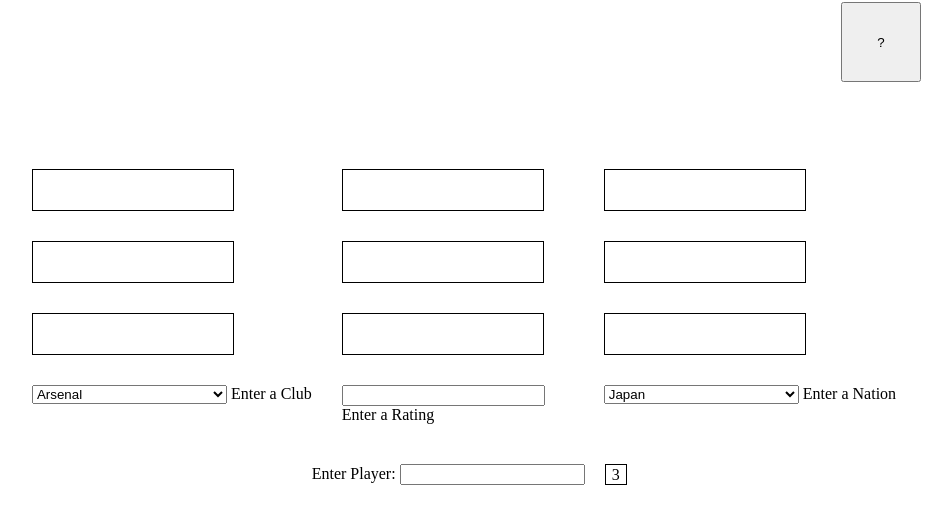
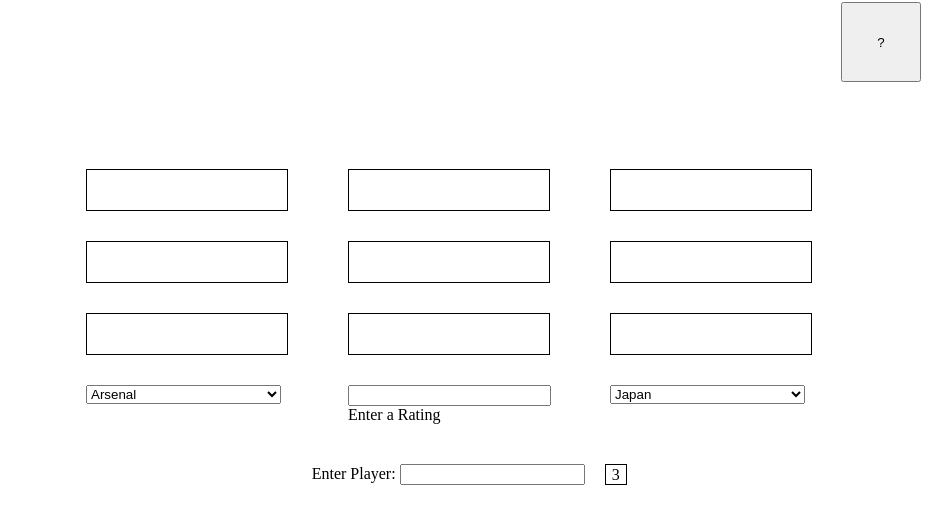
Before and after one commit to Blaise-Skoletsky/Software_Engineering_Project, a website: page public/page.html in a window 1280 px wide. Shown: the part 78-602 px from the top of the page, without its empty margins (231-1183 px from the left). Drawn offline with nearby package versions, Linux system fonts and the light colour scheme; no server answers.

Commit message:
removed some tags, finished things up looking good!

```diff
--- a/public/page.html
+++ b/public/page.html
@@ -39,7 +39,7 @@
                         <div class="input-area">
                             <select id="club-bar"></select>
 
-                            <label for="club-bar" class="labell">Enter a Club</label>
+
 
                         </div>
                     </div>
@@ -74,7 +74,7 @@
                         <div class="input-area">
                             <!--<input type="text" id="country-bar"><br>-->
                             <select id="country-bar"></select>
-                            <label for="country-bar" class="labell">Enter a Nation</label>
+
                         </div>
 
                 </div>
```
Also changed, not shown: server.js (+2 -8 lines).
